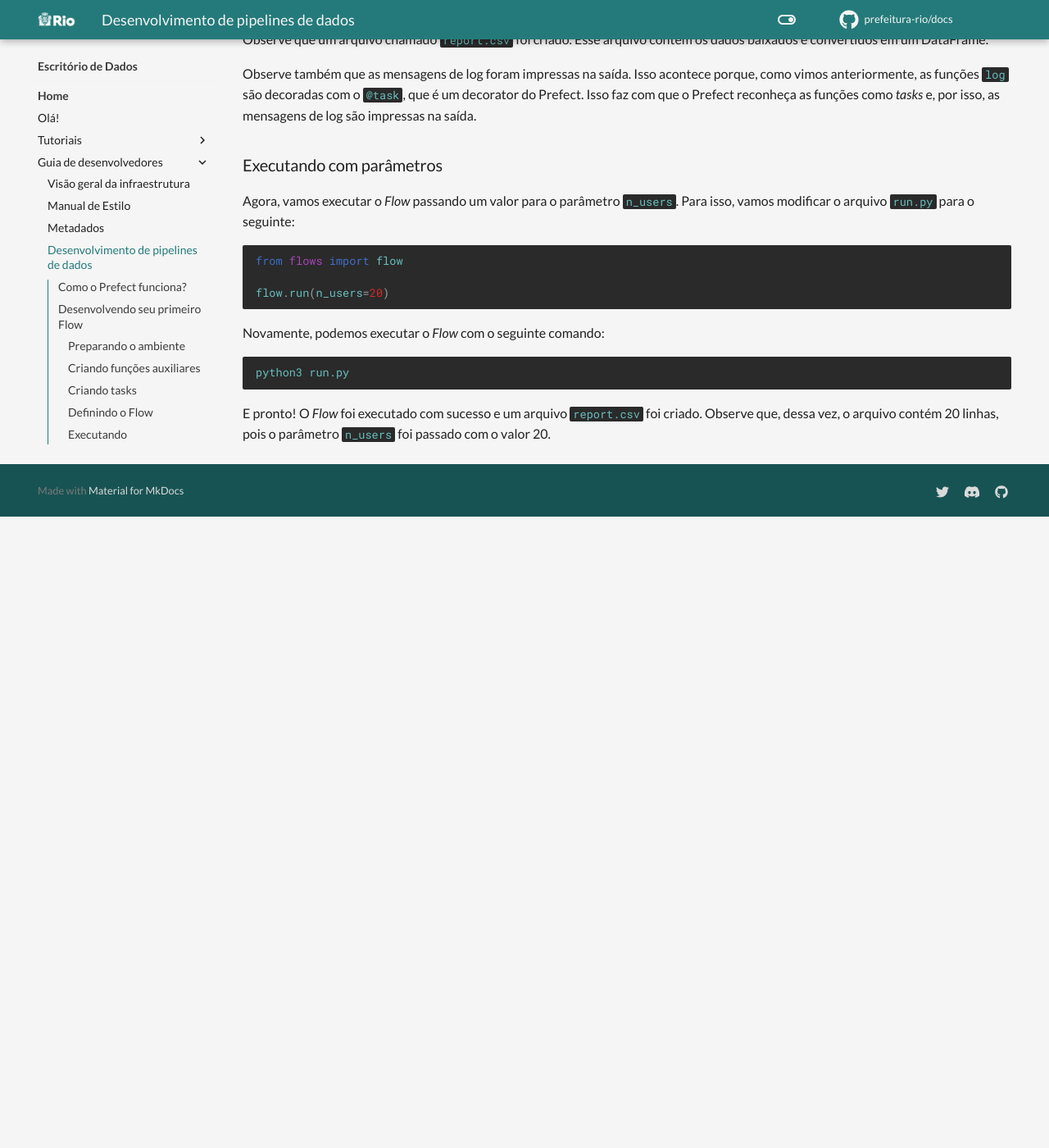
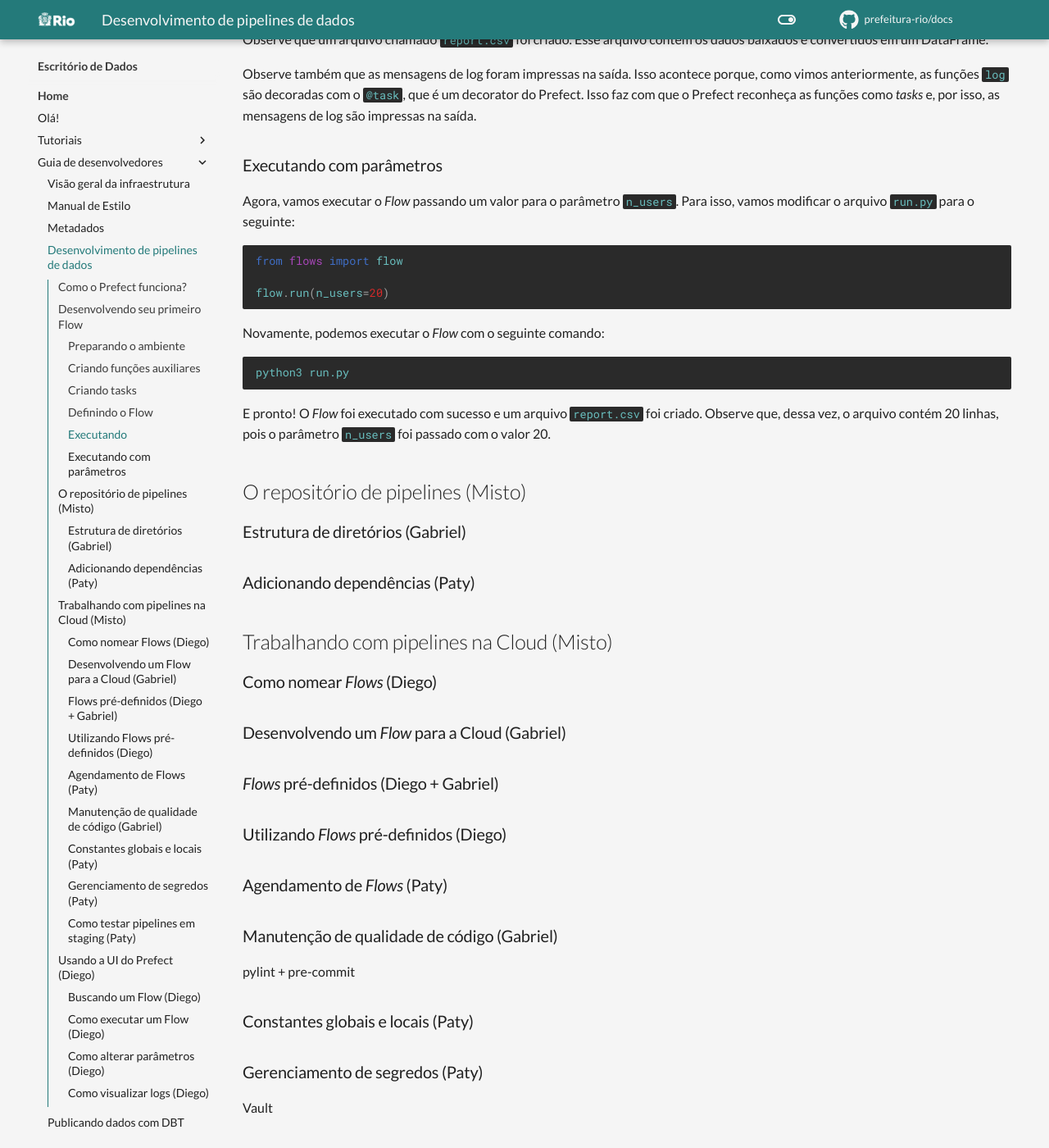
Before and after one commit to prefeitura-rio/docs, an MkDocs documentation site: the page built from docs/guia-desenvolvedores/pipelines.md, in a window 1280 px wide and 1400 px high, scrolled down 7178 px. Shown: the whole window at 82% size. Built offline with MkDocs 1.6.1 and Material for MkDocs 9.7.7, drawn with Linux system fonts in a browser that asks for light colours; comment, search, counter and statistics services are not loaded; before the commit the page ends 7808 px from its top, so only the background shows below that; some of the changed text lies outside the part shown.

Commit message:
feat: add headers

```diff
--- a/docs/guia-desenvolvedores/pipelines.md
+++ b/docs/guia-desenvolvedores/pipelines.md
@@ -237,15 +237,44 @@
 
 E pronto! O _Flow_ foi executado com sucesso e um arquivo `report.csv` foi criado. Observe que, dessa vez, o arquivo contém 20 linhas, pois o parâmetro `n_users` foi passado com o valor 20.
 
-<!-- ## O repositório de pipelines
+## O repositório de pipelines (Misto)
 
+### Estrutura de diretórios (Gabriel)
 
-## Concatenando Flows
+### Adicionando dependências (Paty)
 
-## Adicionando dependências
+## Trabalhando com pipelines na Cloud (Misto)
 
-## Como testar pipelines em diversos ambientes
+### Como nomear _Flows_ (Diego)
 
-## Colocando uma pipeline em produção
+### Desenvolvendo um _Flow_ para a Cloud (Gabriel)
 
-## UI do Prefect -->
+### _Flows_ pré-definidos (Diego + Gabriel)
+
+### Utilizando _Flows_ pré-definidos (Diego)
+
+### Agendamento de _Flows_ (Paty)
+
+### Manutenção de qualidade de código (Gabriel)
+
+pylint + pre-commit
+
+### Constantes globais e locais (Paty)
+
+### Gerenciamento de segredos (Paty)
+
+Vault
+
+### Como testar pipelines em staging (Paty)
+
+## Usando a UI do Prefect (Diego)
+
+### Buscando um _Flow_ (Diego)
+
+### Como executar um _Flow_ (Diego)
+
+### Como alterar parâmetros (Diego)
+
+Prestar atenção aos agents
+
+### Como visualizar logs (Diego)
```
